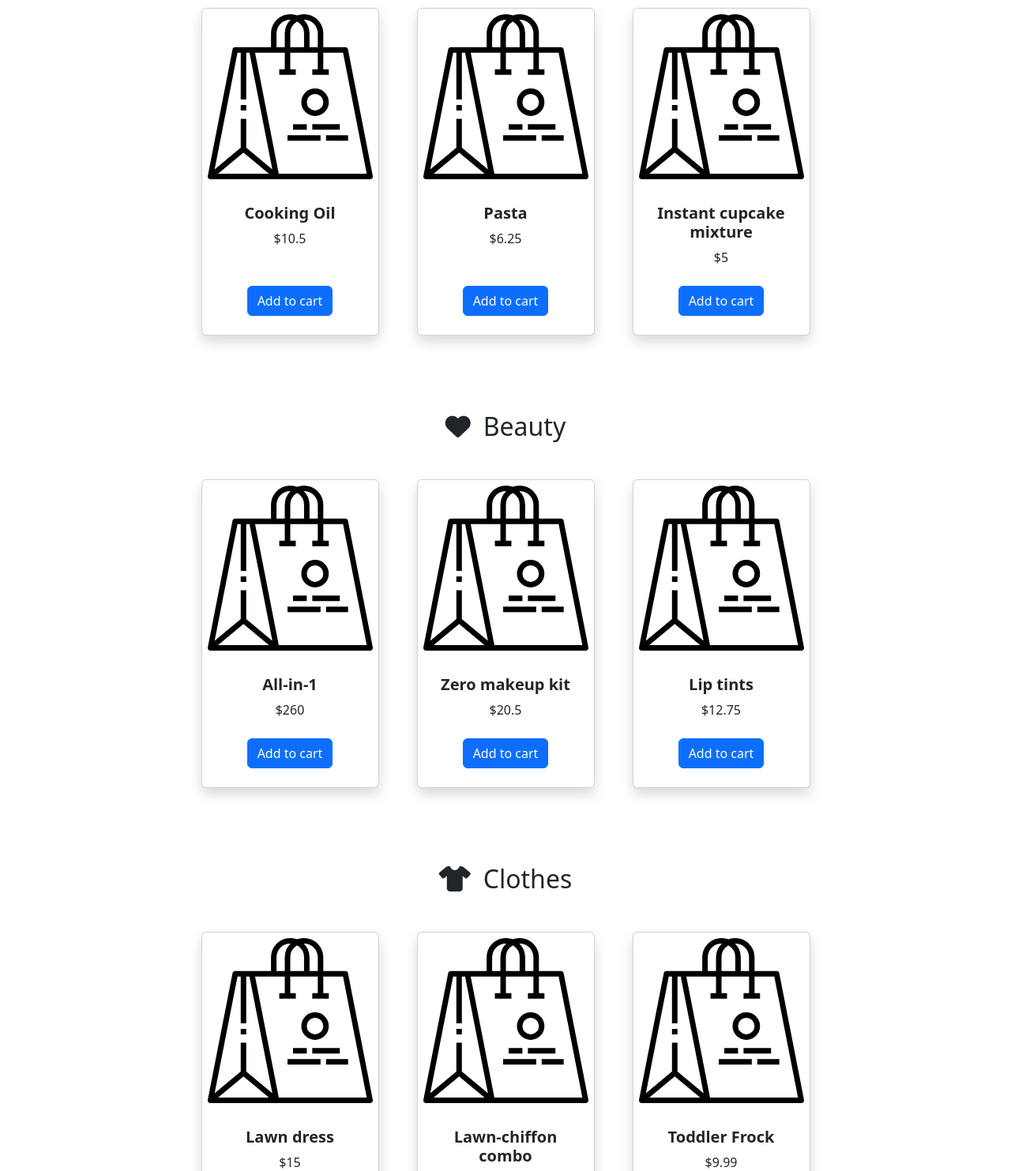
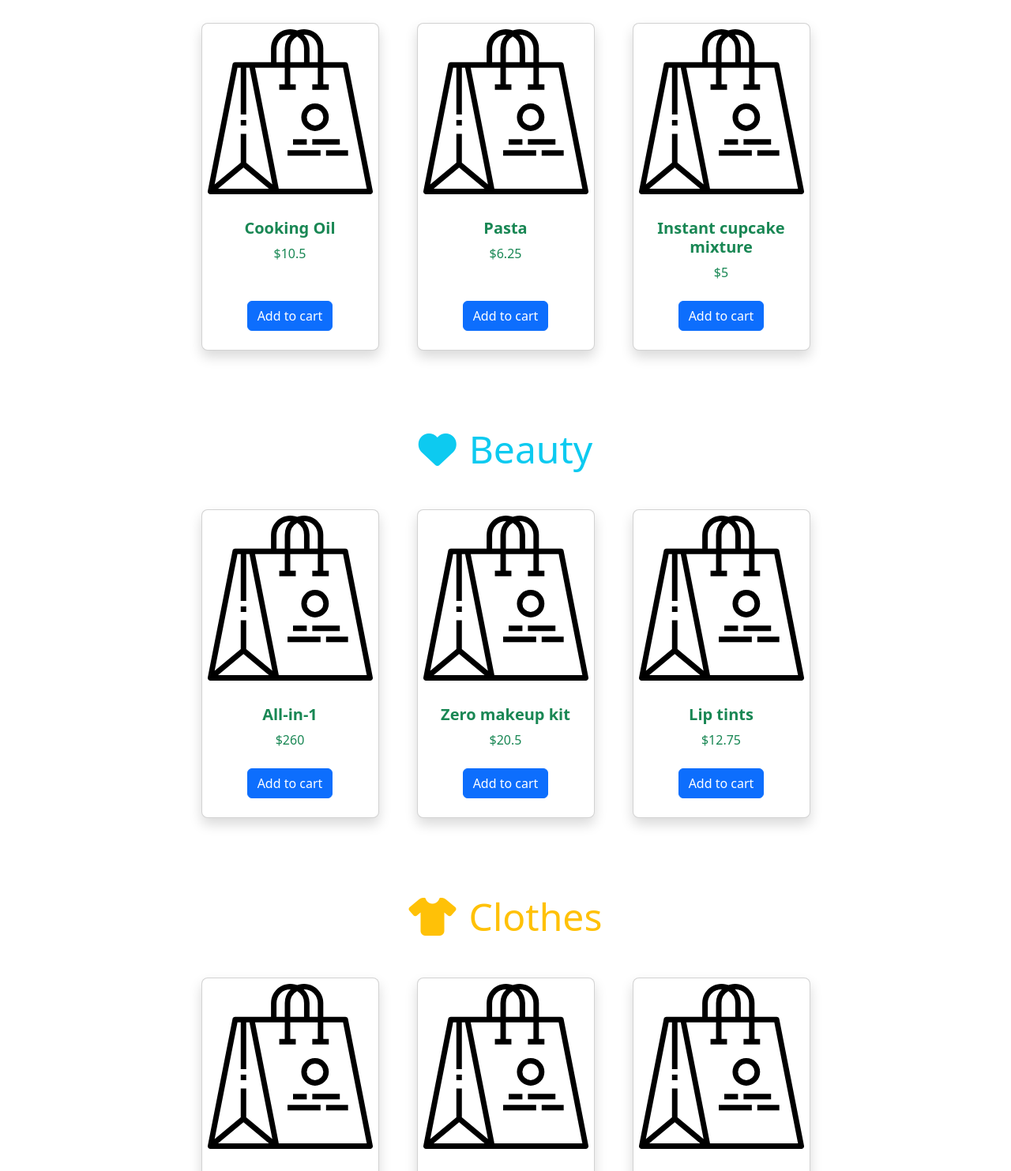
Before and after one commit to raferto1973/SPRINT-2-2---E-commerce, a plain HTML site: page index.html in a window 1280 px wide. Shown: the part 422-1905 px from the top of the page at 79% size. Drawn offline with nearby package versions, Linux system fonts and the light colour scheme.

Commit message:
Exercici 8 - Actualizacion

```diff
--- a/index.html
+++ b/index.html
@@ -22,7 +22,7 @@
 	<!-- Navigation-->
 	<nav class="navbar fixed-top py-3 py-lg-0 navbar-light bg-light navbar-expand-lg" id="navbar-example2">
 		<div class="container d-flex">
-			<a class="navbar-brand" href="index.html">ShopNow</a>
+			<a class="navbar-brand text-info fw-bolder" href="index.html">ShopNow</a>
 			<div class="d-flex flex-row order-lg-last align-items-center">
 
 				<button type="button" class="navbar-toggler order-last collapsed" data-bs-toggle="collapse"
@@ -34,8 +34,8 @@
 						<a href="javascript:void(0)" class="btn btn-outline-dark flex-center" type="button"
 							data-bs-toggle="modal" data-bs-target="#cartModal" onclick="open_modal()"
 							data-bs-auto-close="outside">
-							<i class="fas fa-shopping-cart me-1"></i> Cart <span
-								class="badge bg-dark text-white ms-1 rounded-pill" id="count_product">0</span>
+							<i class="fas fa-shopping-cart me-1 text-info"></i> Cart <span
+								class="badge bg-dark text-white ms-1 rounded-pill " id="count_product">0</span>
 						</a>
 					</li>
 				</ul>
@@ -45,13 +45,13 @@
 
 				<ul class="navbar-nav me-auto mb-4 mb-lg-0 ms-lg-5">
 					<li class="nav-item">
-						<a class="nav-link" href="#grocery"><i class="fas fa-shopping-basket"></i> Grocery</a>
+						<a class="nav-link text-info" href="#grocery"><i class="fas fa-shopping-basket"></i> Grocery</a>
 					</li>
 					<li class="nav-item">
-						<a class="nav-link" href="#beauty"><i class="fas fa-heart"></i> Beauty</a>
+						<a class="nav-link text-info" href="#beauty"><i class="fas fa-heart"></i> Beauty</a>
 					</li>
 					<li class="nav-item">
-						<a class="nav-link" href="#clothes"><i class="fas fa-tshirt"></i> Clothes</a>
+						<a class="nav-link text-info" href="#clothes"><i class="fas fa-tshirt"></i> Clothes</a>
 					</li>
 
 				</ul>
@@ -62,7 +62,7 @@
 	<!-- Header-->
 	<header class="bg-light py-5 text-dark">
 		<div class="container px-4 px-lg-5 my-5 ">
-			<div class="text-center ">
+			<div class="text-center">
 				<h1 class="display-4 fw-bolder">IT Academy Shop</h1>
 				<p class="lead fw-normal mb-0">Get up to 50% off Today Only!</p>
 			</div>
@@ -70,14 +70,14 @@
 	</header>
 	<!-- Section-->
 	<section class="pt-5 " id="grocery">
-		<h2 class="text-center"><i class="fas fa-shopping-basket pe-3"></i>Grocery</h2>
+		<h2 class="text-center display-5 text-success"><i class="fas fa-shopping-basket pe-3 "></i>Grocery</h2>
 		<div class="container px-4 px-lg-5 mt-5">
 			<div class="row gx-4 gx-lg-5 row-cols-2 row-cols-md-3 row-cols-xl-4 justify-content-center">
 				<div class="col mb-5">
-					<div class="card h-100 shadow">
+					<div class="card h-100 shadow rounded-3">
 						<img class="card-img-top" src="./images/product.svg" alt="..." />
 						<div class="card-body p-4">
-							<div class="text-center">
+							<div class="text-center text-success">
 								<h5 class="fw-bolder">Cooking Oil</h5>
 								$10.5
 							</div>
@@ -89,10 +89,10 @@
 					</div>
 				</div>
 				<div class="col mb-5">
-					<div class="card h-100 shadow">
+					<div class="card h-100 shadow rounded-3">
 						<img class="card-img-top" src="./images/product.svg" alt="..." />
 						<div class="card-body p-4">
-							<div class="text-center">
+							<div class="text-center text-success">
 								<h5 class="fw-bolder">Pasta</h5>
 								$6.25
 							</div>
@@ -104,10 +104,10 @@
 					</div>
 				</div>
 				<div class="col mb-5">
-					<div class="card h-100 shadow">
+					<div class="card h-100 shadow rounded-3">
 						<img class="card-img-top" src="./images/product.svg" alt="..." />
 						<div class="card-body p-4">
-							<div class="text-center">
+							<div class="text-center text-success">
 								<h5 class="fw-bolder">Instant cupcake mixture</h5>
 								$5
 							</div>
@@ -123,14 +123,14 @@
 		</div>
 	</section>
 	<section class="pt-5" id="beauty">
-		<h2 class="text-center"><i class="fas fa-heart pe-3"></i>Beauty</h2>
+		<h2 class="text-center display-5 text-info"><i class="fas fa-heart pe-3"></i>Beauty</h2>
 		<div class="container px-4 px-lg-5 mt-5">
 			<div class="row gx-4 gx-lg-5 row-cols-2 row-cols-md-3 row-cols-xl-4 justify-content-center">
 				<div class="col mb-5">
-					<div class="card h-100 shadow">
+					<div class="card h-100 shadow rounded-3">
 						<img class="card-img-top" src="./images/product.svg" alt="..." />
 						<div class="card-body p-4">
-							<div class="text-center">
+							<div class="text-center text-success">
 								<h5 class="fw-bolder">All-in-1</h5>
 								$260
 							</div>
@@ -142,10 +142,10 @@
 					</div>
 				</div>
 				<div class="col mb-5">
-					<div class="card h-100 shadow">
+					<div class="card h-100 shadow rounded-3">
 						<img class="card-img-top" src="./images/product.svg" alt="..." />
 						<div class="card-body p-4">
-							<div class="text-center">
+							<div class="text-center text-success">
 								<h5 class="fw-bolder">Zero makeup kit</h5>
 								$20.5
 							</div>
@@ -157,10 +157,10 @@
 					</div>
 				</div>
 				<div class="col mb-5">
-					<div class="card h-100 shadow">
+					<div class="card h-100 shadow rounded-3">
 						<img class="card-img-top" src="./images/product.svg" alt="..." />
 						<div class="card-body p-4">
-							<div class="text-center">
+							<div class="text-center text-success">
 								<h5 class="fw-bolder">Lip tints</h5>
 								$12.75
 							</div>
@@ -176,14 +176,14 @@
 		</div>
 	</section>
 	<section class="pt-5" id="clothes">
-		<h2 class="text-center"><i class="fas fa-tshirt pe-3"></i>Clothes</h2>
+		<h2 class="text-center display-5 text-warning"><i class="fas fa-tshirt pe-3"></i>Clothes</h2>
 		<div class="container px-4 px-lg-5 mt-5">
 			<div class="row gx-4 gx-lg-5 row-cols-2 row-cols-md-3 row-cols-xl-4 justify-content-center">
 				<div class="col mb-5">
-					<div class="card h-100 shadow">
+					<div class="card h-100 shadow rounded-3">
 						<img class="card-img-top" src="./images/product.svg" alt="..." />
 						<div class="card-body p-4">
-							<div class="text-center">
+							<div class="text-center text-success">
 								<h5 class="fw-bolder">Lawn dress</h5>
 								$15
 							</div>
@@ -195,10 +195,10 @@
 					</div>
 				</div>
 				<div class="col mb-5">
-					<div class="card h-100 shadow">
+					<div class="card h-100 shadow rounded-3">
 						<img class="card-img-top" src="./images/product.svg" alt="..." />
 						<div class="card-body p-4">
-							<div class="text-center">
+							<div class="text-center text-success">
 								<h5 class="fw-bolder">Lawn-chiffon combo</h5>
 								$19.99
 							</div>
@@ -210,10 +210,10 @@
 					</div>
 				</div>
 				<div class="col mb-5">
-					<div class="card h-100 shadow">
+					<div class="card h-100 shadow rounded-3">
 						<img class="card-img-top" src="./images/product.svg" alt="..." />
 						<div class="card-body p-4">
-							<div class="text-center">
+							<div class="text-center text-success">
 								<h5 class="fw-bolder">Toddler Frock</h5>
 								$9.99
 							</div>
```
